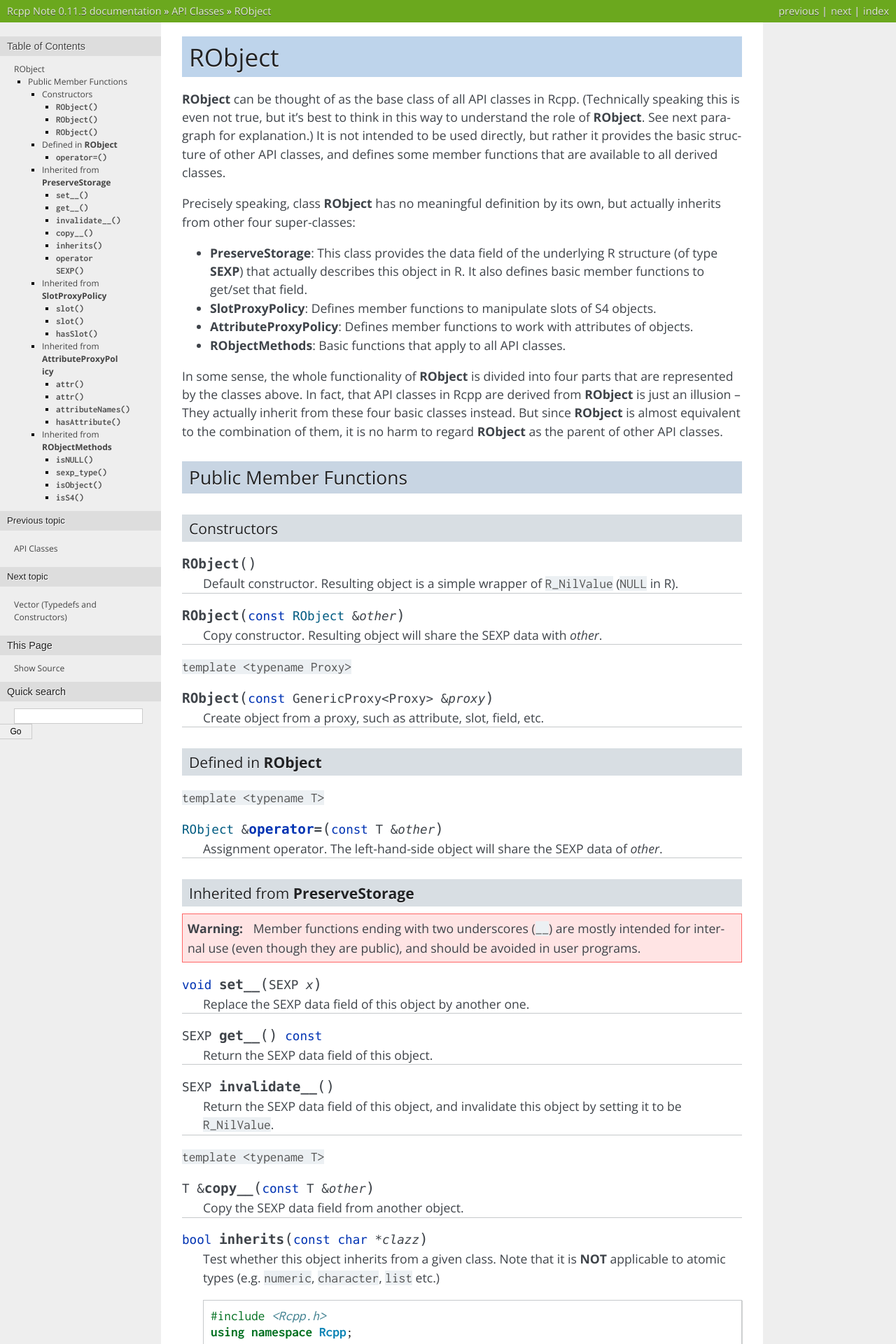
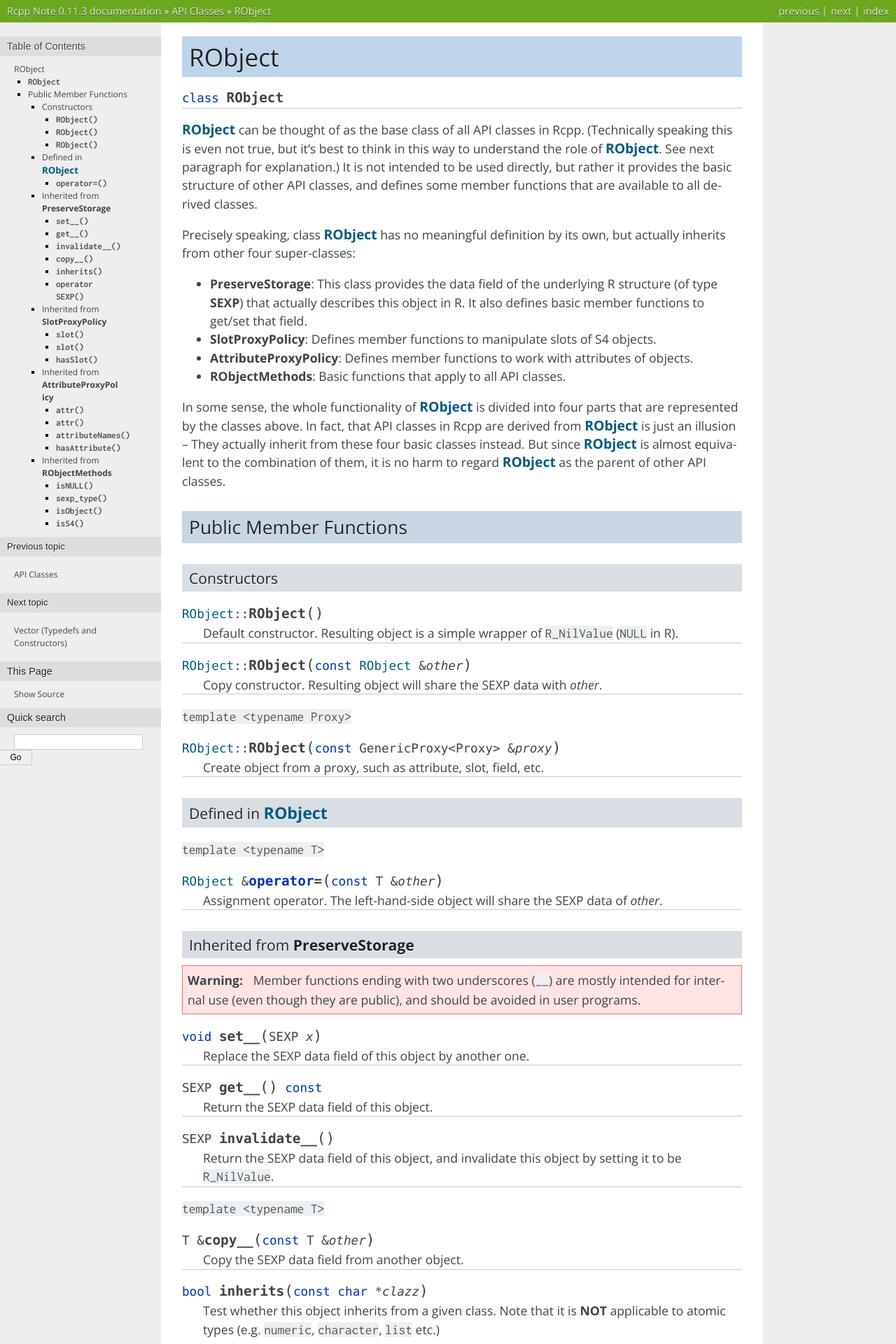
Before and after one commit to yixuan/rcpp-note, a Sphinx documentation site: the page built from source/api/RObject.rst, in a window 1280 px wide. Shown: the top 1920 px of the page at 70% size. Built offline with Sphinx 7.4.7, drawn with Linux system fonts in a browser that asks for light colours.

Commit message:
more style for cross reference

```diff
--- a/source/_static/nature.css
+++ b/source/_static/nature.css
@@ -248,11 +248,6 @@
     font-weight: normal;
 }
 
-a.reference > em {
-    font-style: normal;
-    font-weight: bold;
-}
-
 .viewcode-back {
     font-family: Arial, sans-serif;
 }
@@ -266,3 +261,18 @@
 dl {
     border-bottom: 1px solid #C6C9CB;
 }
+
+
+/***************************************/
+
+code.xref {
+    color: #005b81;
+    background-color: transparent;
+    font-weight: bold;
+    font-family: "Open Sans", Arial, sans-serif;
+}
+
+a.reference > em {
+    font-style: normal;
+    font-weight: bold;
+}
--- a/source/api/RObject.rst
+++ b/source/api/RObject.rst
@@ -1,14 +1,16 @@
 RObject
 =====================================
 
-**RObject** can be thought of as the base class of all API classes in Rcpp.
+.. cpp:class:: RObject
+
+:cpp:class:`RObject` can be thought of as the base class of all API classes in Rcpp.
 (Technically speaking this is even not true, but it's best to think in this way
-to understand the role of **RObject**. See next paragraph for explanation.)
+to understand the role of :cpp:class:`RObject`. See next paragraph for explanation.)
 It is not intended to be used directly, but rather it provides the basic
 structure of other API classes, and defines some member functions that are
 available to all derived classes.
 
-Precisely speaking, class **RObject** has no meaningful definition by its own, but
+Precisely speaking, class :cpp:class:`RObject` has no meaningful definition by its own, but
 actually inherits from other four super-classes:
 
 - **PreserveStorage**: This class provides the data field of the underlying R structure
@@ -18,11 +20,11 @@
 - **AttributeProxyPolicy**: Defines member functions to work with attributes of objects.
 - **RObjectMethods**: Basic functions that apply to all API classes.
 
-In some sense, the whole functionality of **RObject** is divided into four parts
+In some sense, the whole functionality of :cpp:class:`RObject` is divided into four parts
 that are represented by the classes above. In fact, that API classes in Rcpp are
-derived from **RObject** is just an illusion -- They actually inherit from these
-four basic classes instead. But since **RObject** is almost equivalent to the combination
-of them, it is no harm to regard **RObject** as the parent of other API classes.
+derived from :cpp:class:`RObject` is just an illusion -- They actually inherit from these
+four basic classes instead. But since :cpp:class:`RObject` is almost equivalent to the combination
+of them, it is no harm to regard :cpp:class:`RObject` as the parent of other API classes.
 
 Public Member Functions
 -------------------------
@@ -30,23 +32,23 @@
 Constructors
 ~~~~~~~~~~~~~~
 
-.. cpp:function:: RObject()
+.. cpp:function:: RObject::RObject()
 
    Default constructor. Resulting object is a simple wrapper of
    ``R_NilValue`` (``NULL`` in R).
 
-.. cpp:function:: RObject(const RObject& other)
+.. cpp:function:: RObject::RObject(const RObject& other)
 
    Copy constructor. Resulting object will share the SEXP data with *other*.
 
 ``template <typename Proxy>``
 
-.. cpp:function:: RObject(const GenericProxy<Proxy>& proxy)
+.. cpp:function:: RObject::RObject(const GenericProxy<Proxy>& proxy)
 
    Create object from a proxy, such as attribute, slot, field, etc.
 
-Defined in **RObject**
-~~~~~~~~~~~~~~~~~~~~~~~
+Defined in :cpp:class:`RObject`
+~~~~~~~~~~~~~~~~~~~~~~~~~~~~~~~~~~
 
 ``template <typename T>``
 
```
